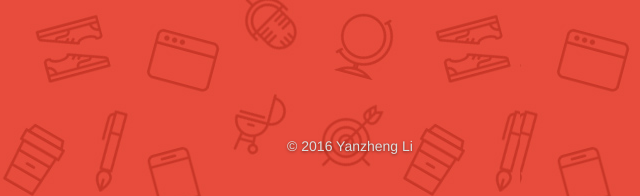
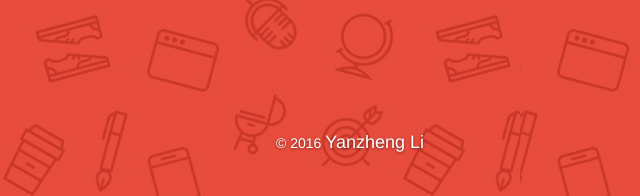
Before and after one commit to mizuki-nana/sneaker, a plain HTML site: page index.html in a window 1280 px wide. Shown: the part 604-800 px from the top of the page, 290-930 px from the left. Drawn offline with nearby package versions, Linux system fonts and the light colour scheme.

Commit message:
Minor style improvements

```diff
--- a/styles/index.css
+++ b/styles/index.css
@@ -98,10 +98,11 @@ a:hover {
 
 /* Footer */
 .footer {
-  color: #ddd;
+  color: #fff;
 }
 .footer a {
-  color: #ddd;
+  color: #fff;
+  font-size: 18px;
 }
 .footer a:hover {
   color: #eee;
```
